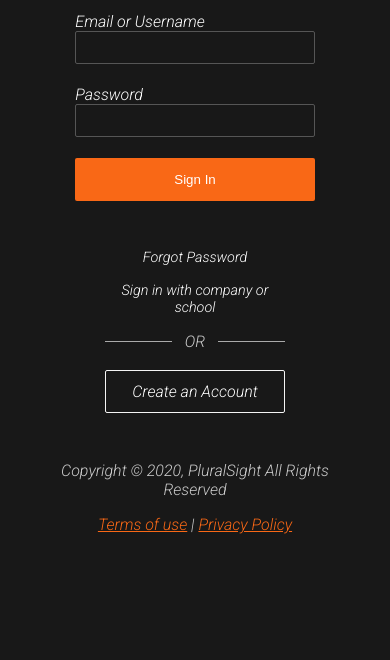
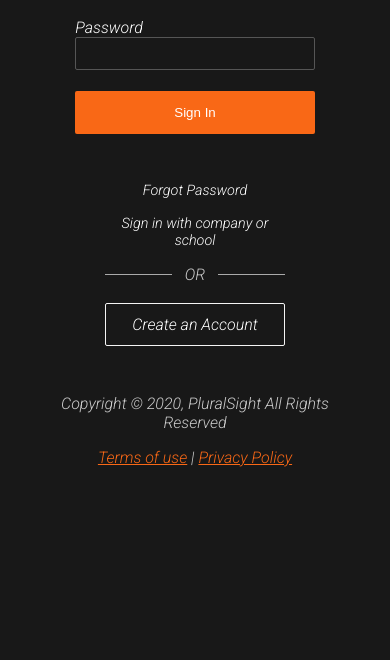
Before and after one commit to JEEVAN-SKN/Pluralsight-login-page, a plain HTML site: page index.html in a window 390 px wide. Shown: the part 225-885 px from the top of the page. Before the commit the page ends 860 px from the top, so only its background shows below. Drawn offline with Linux system fonts and the light colour scheme.

Commit message:
Update design.css

```diff
--- a/design.css
+++ b/design.css
@@ -200,9 +200,16 @@ h6{
 }
 
 @media (max-width: 768px) {
+    body{
+        overflow:auto;
+    }
      #right {
         display: none;
-     }
+    }
+
+    #left{
+        justify-content: start;
+        margin-top: 3vh;
 
 
 }
```
